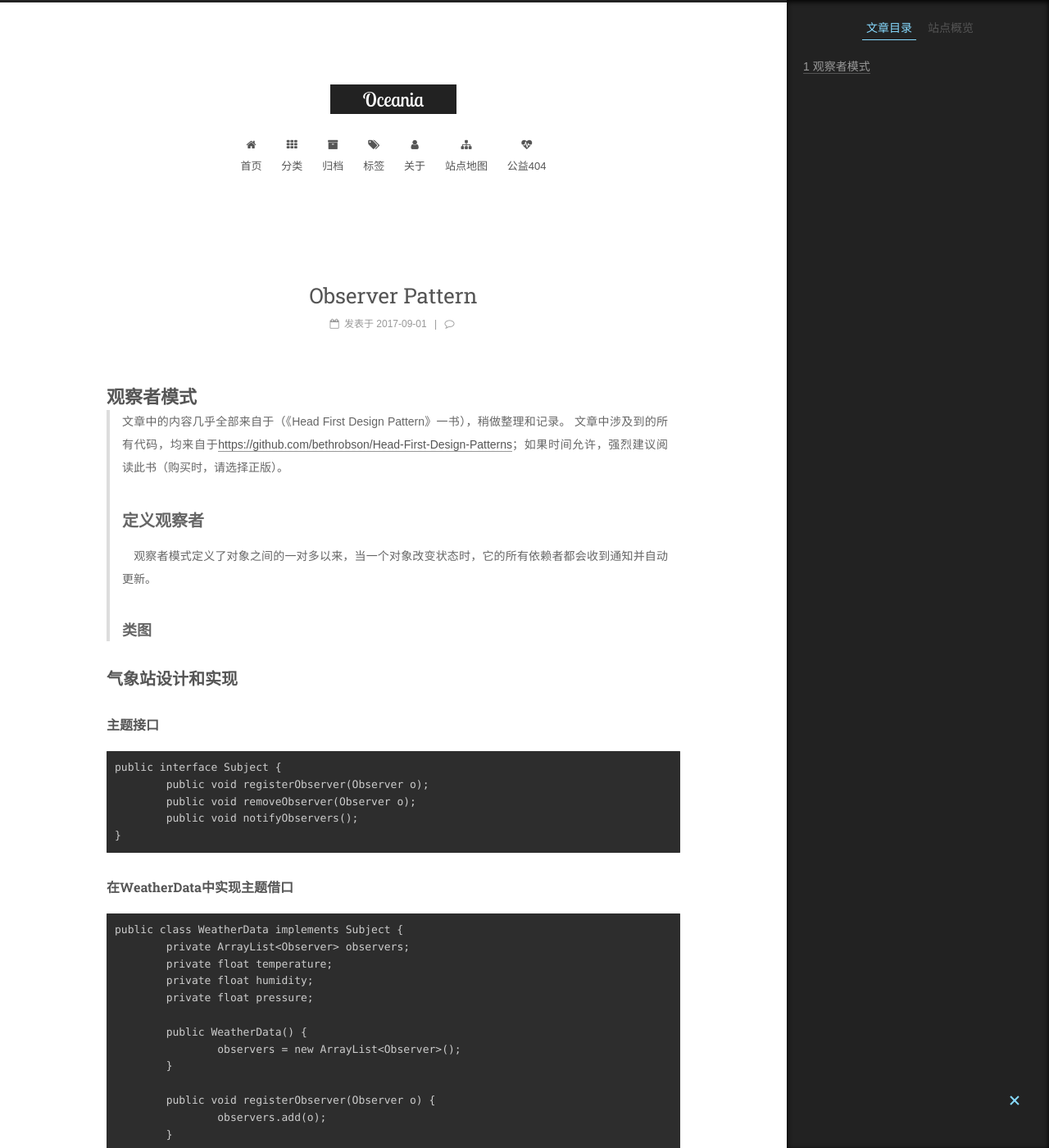
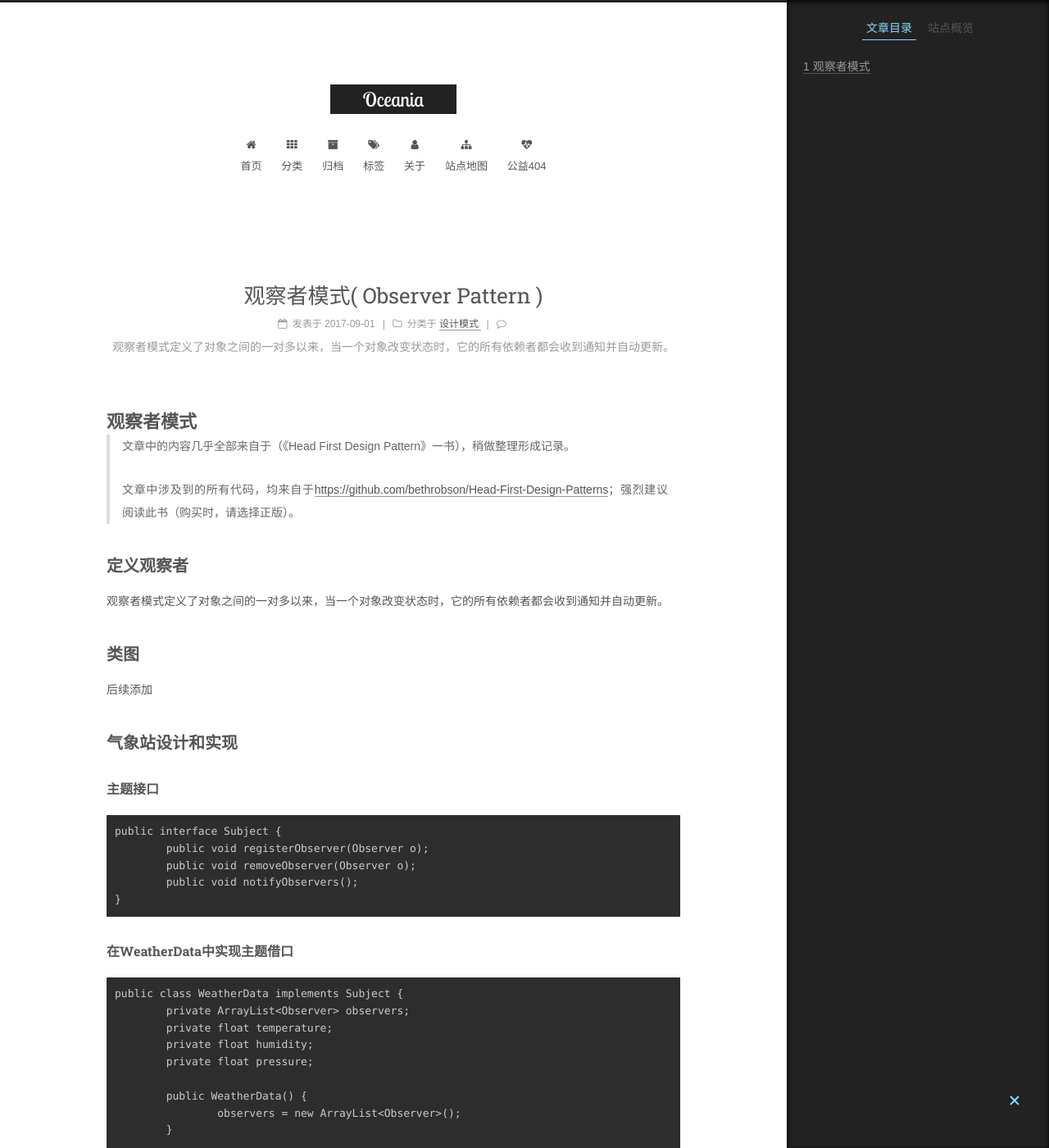
Before and after one commit to jeff2422/dev-note, a Jekyll site: the page built from _posts/2017-09-01-Observer-Pattern.md, in a window 1280 px wide and 1400 px high. Shown: the whole window at 82% size. Built offline with Jekyll 4.4.1, drawn with Linux system fonts in a browser that asks for light colours; some web fonts are replaced; comment, search, counter and statistics services are not loaded.

Commit message:
Update 2017-09-01-Observer-Pattern.md

```diff
--- a/_posts/2017-09-01-Observer-Pattern.md
+++ b/_posts/2017-09-01-Observer-Pattern.md
@@ -1,9 +1,25 @@
+---
+title: 观察者模式( Observer Pattern )
+description: 观察者模式定义了对象之间的一对多以来，当一个对象改变状态时，它的所有依赖者都会收到通知并自动更新。
+categories:
+ - 设计模式
+tags:
+ - 设计模式
+---
+
 # 观察者模式
-> 文章中的内容几乎全部来自于（《Head First Design Pattern》一书），稍做整理和记录。
-> 文章中涉及到的所有代码，均来自于[https://github.com/bethrobson/Head-First-Design-Patterns](https://github.com/bethrobson/Head-First-Design-Patterns)；如果时间允许，强烈建议阅读此书（购买时，请选择正版）。
+
+> 文章中的内容几乎全部来自于（《Head First Design Pattern》一书），稍做整理形成记录。
+>
+> 文章中涉及到的所有代码，均来自于[https://github.com/bethrobson/Head-First-Design-Patterns](https://github.com/bethrobson/Head-First-Design-Patterns)；强烈建议阅读此书（购买时，请选择正版）。
+
 ## 定义观察者
-&ensp;&ensp;观察者模式定义了对象之间的一对多以来，当一个对象改变状态时，它的所有依赖者都会收到通知并自动更新。
-### 类图
+
+观察者模式定义了对象之间的一对多以来，当一个对象改变状态时，它的所有依赖者都会收到通知并自动更新。
+
+## 类图
+
+后续添加
 
 ## 气象站设计和实现
 
```
